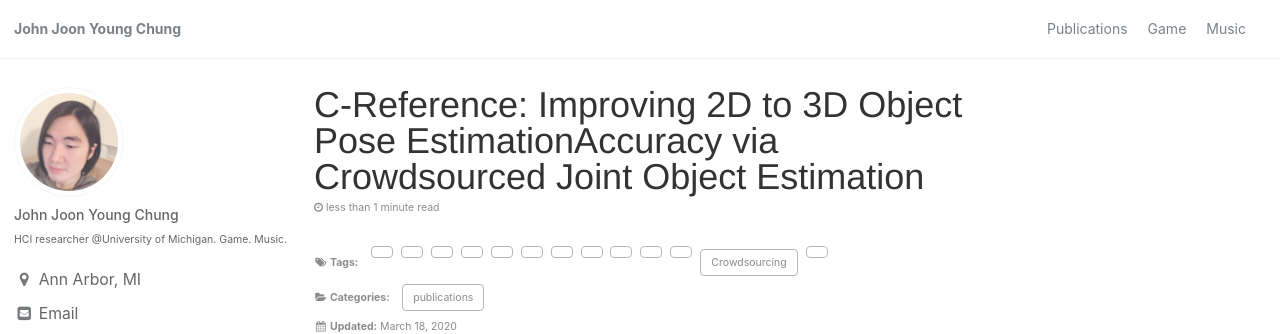
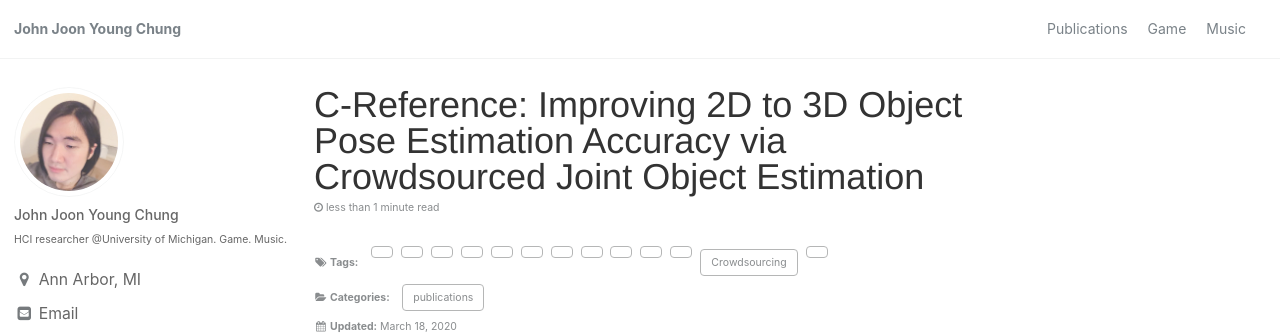
Before and after one commit to johnr0/johnr0.github.io, a Jekyll site: the page built from _posts/publications/2020-03-18-CRef_CSCW2020.markdown, in a window 1280 px wide and 900 px high. Shown: the top 334 px of the window. Built offline with Jekyll 4.4.1, drawn with Linux system fonts in a browser that asks for light colours.

Commit message:
paper name changed

```diff
--- a/_posts/publications/2020-03-18-CRef_CSCW2020.markdown
+++ b/_posts/publications/2020-03-18-CRef_CSCW2020.markdown
@@ -1,5 +1,5 @@
 ---
-title: "C-Reference: Improving 2D to 3D Object Pose EstimationAccuracy via Crowdsourced Joint Object Estimation"
+title: "C-Reference: Improving 2D to 3D Object Pose Estimation Accuracy via Crowdsourced Joint Object Estimation"
 categories: publications
 pdf :
 authors: Jean Young Song, John Joon Young Chung, Davide F. Fouhey, Walter S. Lasecki
@@ -7,7 +7,7 @@ venue : CSCW2020
 type : full
 bibtex: "@inproceedings{song2020creference,
  author = {Song, Jean Y. and Chung ,John J.Y. and Fouhey, David F. and Lasecki, Walter S.},
- title = {C-Reference: Improving 2D to 3D Object Pose EstimationAccuracy via Crowdsourced Joint Object Estimation},
+ title = {C-Reference: Improving 2D to 3D Object Pose Estimation Accuracy via Crowdsourced Joint Object Estimation},
  booktitle={Proceedings of the ACM conference on Computer-Supported Collaborative Work (CSCW '20)},
  year = {2020},
  publisher={ACM},
```
